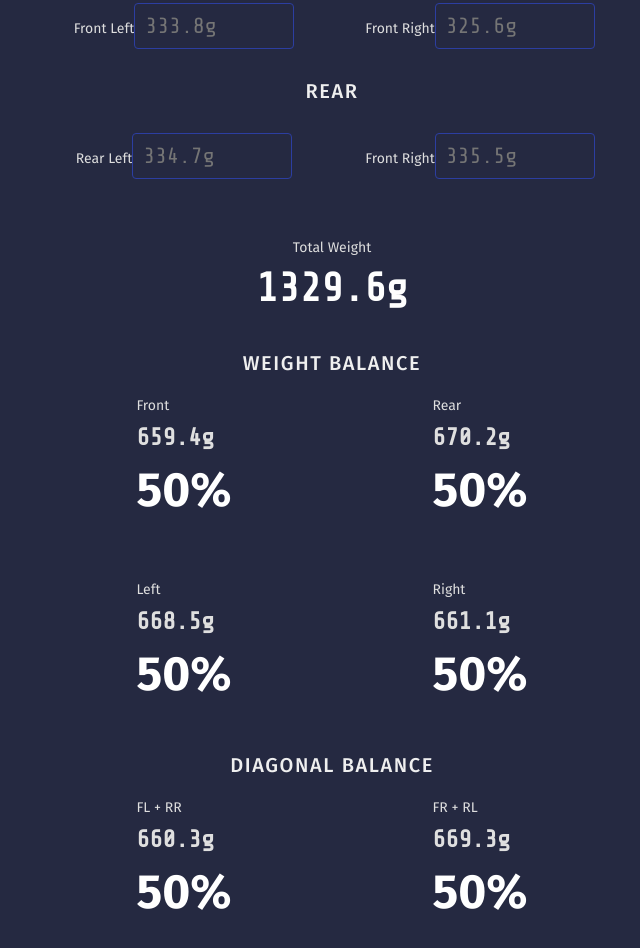
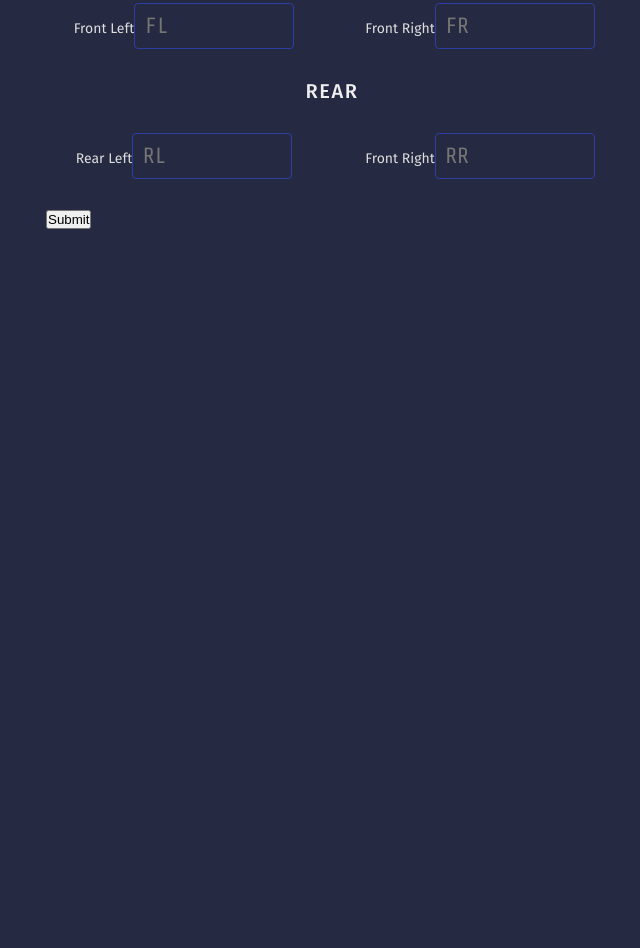
Before and after one commit to ihsanashi/react-rc-scales, a React (Create React App) app: page / in a window 1280 px wide. Shown: the part 800-1748 px from the top of the page, without its empty margins (308-948 px from the left). After the commit the page ends 1107 px from the top, so only its background shows below. Built offline with nearby package versions, Linux system fonts and the light colour scheme.

Commit message:
Make values dynamic, added data population, and dynamic scrolling

```diff
--- a/src/components/App/App.js
+++ b/src/components/App/App.js
@@ -1,23 +1,52 @@
-import React from 'react';
+import React, { useState, useRef } from 'react';
 import styles from './App.module.css';
 import { useForm } from 'react-hook-form';
 import { calculateAxleLoad } from '../services/calcService';
 
 export default function App() {
+  let result = {};
+  const [balance, setBalanceObj] = useState(result);
+  const [showBalance, setShowBalance] = useState(false);
+
+  const showInputRef = useRef();
+  const showBalanceRef = useRef();
+
   const {
     register,
     handleSubmit,
+    reset,
     formState: { errors },
   } = useForm();
 
   const onSubmit = (data) => {
-    let result = calculateAxleLoad(data);
-    console.log('result', result);
+    // Calculate balance values
+    result = calculateAxleLoad(data);
+    setBalanceObj(result);
+    setShowBalance(true);
+    scrollTo(showBalanceRef);
+  };
+
+  const resetValues = () => {
+    // Scroll to weight input
+    scrollTo(showInputRef);
+    // Reset form
+    reset();
+    // Hide balance displays
+    // 500ms timeout to enable scroll to work properly
+    setTimeout(function(){
+      setShowBalance(false);
+    }, 10);
+  };
+
+  const scrollTo = (ref) => {
+    if (ref) {
+      ref.current.scrollIntoView({ behavior: 'smooth' });
+    }
   };
 
   return (
     <main className={styles.main}>
-      <section className={styles.car__image}>
+      <section className={styles.car__image} ref={ showInputRef }>
         <img src='./rc-car.svg' alt='RC car' />
       </section>
       <section>
@@ -28,7 +57,7 @@ export default function App() {
               <label className={styles.label}>Front left</label>
               <input
                 className={styles.input__value}
-                placeholder='333.8g'
+                placeholder='FL'
                 {...register('frontLeft', { required: true })}
               />
               {errors.frontLeft && 'Front Left value is required!'}
@@ -37,7 +66,7 @@ export default function App() {
               <label className={styles.label}>Front right</label>
               <input
                 className={styles.input__value}
-                placeholder='325.6g'
+                placeholder='FR'
                 {...register('frontRight', { required: true })}
               />
               {errors.frontRight && 'Front Right value is required!'}
@@ -49,7 +78,7 @@ export default function App() {
               <label className={styles.label}>Rear left</label>
               <input
                 className={styles.input__value}
-                placeholder='334.7g'
+                placeholder='RL'
                 {...register('rearLeft', { required: true })}
               />
               {errors.rearLeft && 'Rear Left value is required!'}
@@ -58,40 +87,44 @@ export default function App() {
               <label className={styles.label}>Front right</label>
               <input
                 className={styles.input__value}
-                placeholder='335.5g'
+                placeholder='RR'
                 {...register('rearRight', { required: true })}
               />
               {errors.rearRight && 'Rear Right value is required!'}
             </div>
           </div>
+          <button type="submit">Submit</button>
         </form>
       </section>
+
+      { showBalance &&
+      <section ref={ showBalanceRef }>
         <section className={styles.total__weight}>
           <h5>total weight</h5>
-        <h2>1329.6g</h2>
+          <h2>{ balance.totalWeight }g</h2>
         </section>
         <section className={styles.weight__balance}>
           <h2 className={styles.section__title}>weight balance</h2>
           <div className={styles.grid__container}>
             <div className={styles.input__container}>
               <label className={styles.label}>Front</label>
-            <h4 className={styles.weight__balance__value}>659.4g</h4>
-            <h2 className={styles.weight__balance__percentage}>50%</h2>
+              <h4 className={styles.weight__balance__value}>{ balance.frontBalance }g</h4>
+              <h2 className={styles.weight__balance__percentage}>{ balance.frontBalancePCT }%</h2>
             </div>
             <div className={styles.input__container}>
               <label className={styles.label}>rear</label>
-            <h4 className={styles.weight__balance__value}>670.2g</h4>
-            <h2 className={styles.weight__balance__percentage}>50%</h2>
+              <h4 className={styles.weight__balance__value}>{ balance.rearBalance }g</h4>
+              <h2 className={styles.weight__balance__percentage}>{ balance.rearBalancePCT }%</h2>
             </div>
             <div className={styles.input__container}>
               <label className={styles.label}>left</label>
-            <h4 className={styles.weight__balance__value}>668.5g</h4>
-            <h2 className={styles.weight__balance__percentage}>50%</h2>
+              <h4 className={styles.weight__balance__value}>{ balance.leftBalance }g</h4>
+              <h2 className={styles.weight__balance__percentage}>{ balance.leftBalancePCT }%</h2>
             </div>
             <div className={styles.input__container}>
               <label className={styles.label}>right</label>
-            <h4 className={styles.weight__balance__value}>661.1g</h4>
-            <h2 className={styles.weight__balance__percentage}>50%</h2>
+              <h4 className={styles.weight__balance__value}>{ balance.rightBalance }g</h4>
+              <h2 className={styles.weight__balance__percentage}>{ balance.rightBalancePCT }%</h2>
             </div>
           </div>
         </section>
@@ -100,16 +133,19 @@ export default function App() {
           <div className={styles.grid__container}>
             <div className={styles.input__container}>
               <label className={styles.label}>FL + RR</label>
-            <h4 className={styles.weight__balance__value}>660.3g</h4>
-            <h2 className={styles.weight__balance__percentage}>50%</h2>
+              <h4 className={styles.weight__balance__value}>{ balance.flrrBalance }g</h4>
+              <h2 className={styles.weight__balance__percentage}>{ balance.flrrBalancePCT }%</h2>
             </div>
             <div className={styles.input__container}>
               <label className={styles.label}>FR + RL</label>
-            <h4 className={styles.weight__balance__value}>669.3g</h4>
-            <h2 className={styles.weight__balance__percentage}>50%</h2>
+              <h4 className={styles.weight__balance__value}>{ balance.frrlBalance }g</h4>
+              <h2 className={styles.weight__balance__percentage}>{ balance.frrlBalancePCT }%</h2>
             </div>
           </div>
         </section>
+        <button type="button" onClick={() => resetValues()}>Reset Values</button>
+      </section>
+      }
     </main>
   );
 }
```
Lines whose indentation alone changed are shown as unchanged.
